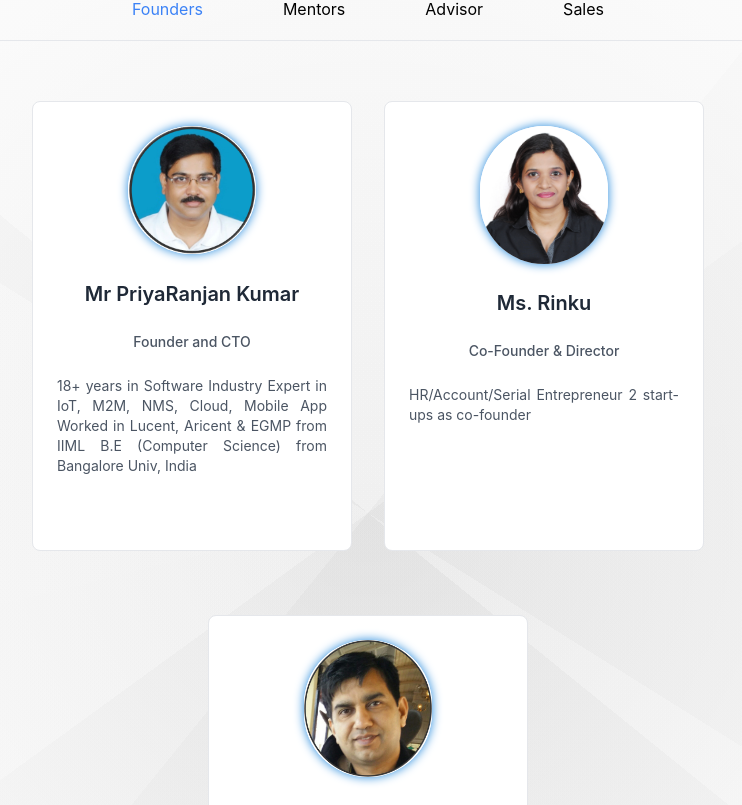
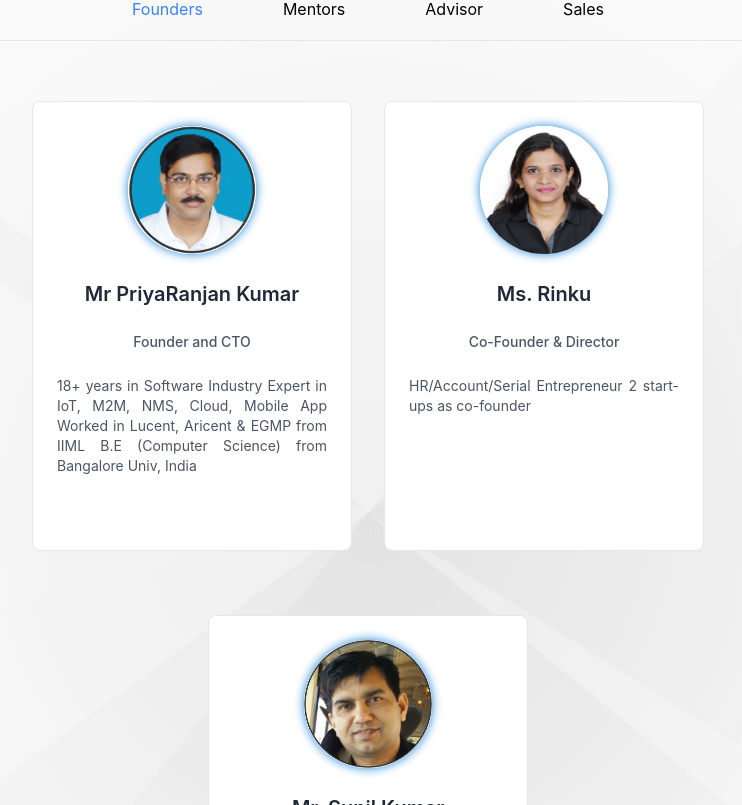
Before and after one commit to harshsharma-x/EasyM2M, a React (Create React App) app: page / in a window 1280 px wide. Shown: the part 2955-3760 px from the top of the page, without its empty margins (272-1014 px from the left). Built offline with nearby package versions, Linux system fonts and the light colour scheme.

Commit message:
updated profile pictures of team members

```diff
--- a/src/Components/teamSubComponents/Advisor.js
+++ b/src/Components/teamSubComponents/Advisor.js
@@ -29,7 +29,7 @@ const Advisor = () => {
           <img
             src={advisor?.image}
             alt={advisor?.name}
-            className="  w-32 min-h-32 rounded-full mx-auto border-4 border-blue-500 group-hover:animate-oval-motion"
+            className="w-32 h-32 rounded-full mx-auto  border-4 border-blue-500 group-hover:animate-oval-motion"
           />
           <h2 className="mt-[5%]  text-xl font-semibold text-gray-800 text-center group-hover:animate-animateNames group-hover:w-min  group-hover:text-left">
             {advisor?.name}
--- a/src/Components/teamSubComponents/Founder.js
+++ b/src/Components/teamSubComponents/Founder.js
@@ -39,7 +39,7 @@ const Founder = () => {
           <img
             src={founder.image}
             alt={founder.name}
-            className="w-32 min-h-32 rounded-full mx-auto shadow-outline-focus group-hover:shadow-outline-light  group-hover:animate-oval-motion animate"
+            className="w-32 h-32 rounded-full mx-auto shadow-outline-focus group-hover:shadow-outline-light  group-hover:animate-oval-motion animate"
           />
           <h2 className="mt-[5%]  text-xl font-semibold text-gray-800 text-center group-hover:animate-animateNames group-hover:w-min  group-hover:text-left">
             {founder.name}
--- a/src/Components/teamSubComponents/Mentor.js
+++ b/src/Components/teamSubComponents/Mentor.js
@@ -28,7 +28,7 @@ const Mentor = () => {
           <img
             src={mentor?.image}
             alt={mentor?.name}
-            className="  w-32 min-h-32 rounded-full mx-auto border-4 border-blue-500 group-hover:animate-oval-motion"
+            className="w-32 h-32 rounded-full mx-auto border-4 border-blue-500 group-hover:animate-oval-motion"
           />
           <h2 className="mt-[5%]  text-xl font-semibold text-gray-800 text-center group-hover:animate-animateNames group-hover:w-min  group-hover:text-left">
             {mentor?.name}
```
